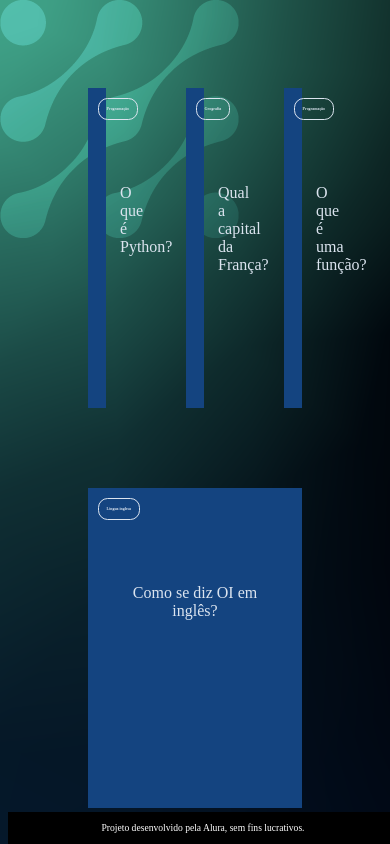
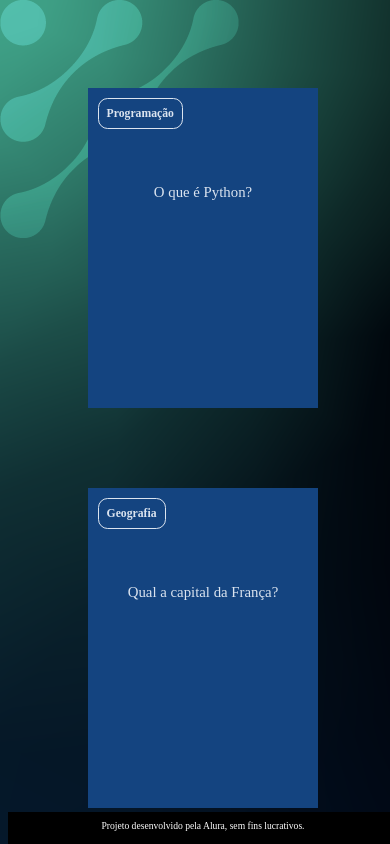
Before and after one commit to epedrow/Flashcard-Pedro, a plain HTML site: page Pedro-JSweb/index.html in a window 390 px wide. Shown: the top 844 px of the page. Drawn offline with Linux system fonts and the light colour scheme; a web font is replaced by a local one.

Commit message:
Add files via upload

```diff
--- a/Pedro-JSweb/app.js
+++ b/Pedro-JSweb/app.js
@@ -15,6 +15,15 @@ cartao.innerHTML = `
         </div>
         `
 
+        let respostaEstaVisivel = false
+
+        function viraCartao() {
+                respostaEstaVisivel = !respostaEstaVisivel
+                cartao.classList.toggle('active', respostaEstaVisivel)
+        }
+        cartao.addEventListener('click', viraCartao)
+
+
         container.appendChild(cartao)
 
 }
--- a/Pedro-JSweb/assets/style.css
+++ b/Pedro-JSweb/assets/style.css
@@ -1,49 +1,29 @@
+@import url('https://fonts.googleapis.com/css2?family=Bai+Jamjuree:ital,wght@0,200;0,300;0,400;0,500;0,600;0,700;1,200;1,300;1,400;1,500;1,600;1,700&display=swap');
+
 :root {
     --text-color: #DBE4EF;
     --card-front-color: #144480;
     --card-back-color: #00F4BF;
 }
+
 body {
+    background: url('img/bg-desktop.webp');
     font-family: Bai Jamjuree;
-    background: url(../assets/img/bg-desktop.webp)
 }
 
 #container {
-    display:flex ;
-}
-.cartao:hover .cartao__conteudo {
-    transform: rotateY(180deg);
-}
-.cartao__conteudo__pergunta,
-.cartao__conteudo__resposta {
-    backface-visibility: hidden;
-    position: absolute;
-    height: 100%;
-    width: 100%;
-}
-.cartao__conteudo__resposta {
-    transform: rotateY(180deg);
-}
-footer {
-    background-color: black;
-    color: white;
-    bottom:0;
-    position:fixed;
-    width:100%;
-    height:2rem;
+    display: flex;
+    flex-wrap: wrap;
+    justify-content: space-between;
+    padding: 4rem;
+    gap: 3rem;
 }
 
-footer p{
-    text-align: center;
-    font-size: 0.6rem;
-    margin-top: 0,5rem;
-}
 .cartao {
     margin: 1rem 1rem;
-    background-color: aqua;
     height: 20rem;
     flex-grow: 1;
-    flex-basis: calc(33% -6rem);
+    flex-basis: calc(33% - 6rem);
 }
 
 .cartao__conteudo {
@@ -66,23 +46,72 @@ footer p{
     backface-visibility: hidden;
 }
 
-.cartao__conteudo__pergunta p{
-    color: var(--text-color);
-    font-weight: 500;
-}
-.cartao__conteudo__resposta p{
-    color: var(--card-back-color);
-    font-weight: 700;
-}
 .cartao__conteudo p {
     margin-top: 1rem;
     padding: 2rem;
     margin-top: 4rem;
+    font-size: 1.4vw;
 }
-#container {
-    display: flex;
-     flex-wrap: wrap;
-     justify-content: space-between;
-     padding: 4rem;
-     gap: 3rem;
+
+.cartao__conteudo__pergunta p {
+    color: var(--text-color);
+    font-weight: 500;
 }
+
+.cartao__conteudo__resposta p {
+    color: var(--card-back-color);
+    font-weight: 700;
+}
+
+.cartao.active .cartao__conteudo {
+    transform: rotateY(180deg);
+}
+
+.cartao__conteudo__pergunta,
+.cartao__conteudo__resposta {
+    backface-visibility: hidden;
+    position: absolute;
+    height: 100%;
+    width: 100%;
+    box-sizing: border-box;
+}
+
+.cartao__conteudo__resposta {
+    transform: rotateY(180deg);
+    background-color: rgba(0, 244, 191, 0.2);
+    border: 4px solid var(--card-back-color);
+}
+
+footer {
+    background-color: black;
+    color: white;
+    position: fixed;
+    bottom: 0;
+    width: 100%;
+    height: 2rem;
+}
+
+footer p {
+    text-align: center;
+    font-size: 0.6rem;
+    margin-top: 0.5rem;
+}
+
+@media (max-width: 560px) {
+
+    body {
+        background: url('img/bg-mobile.webp'), no-repeat cover;
+    }
+
+    .cartao {
+        flex: 1 0 calc(100% - 1rem)
+    }
+
+    .cartao__conteudo h3 {
+        font-size: 3vw;
+    }
+
+    .cartao__conteudo p {
+        font-size: 3.8vw;
+    }
+}
```
Lines whose indentation alone changed are shown as unchanged.
